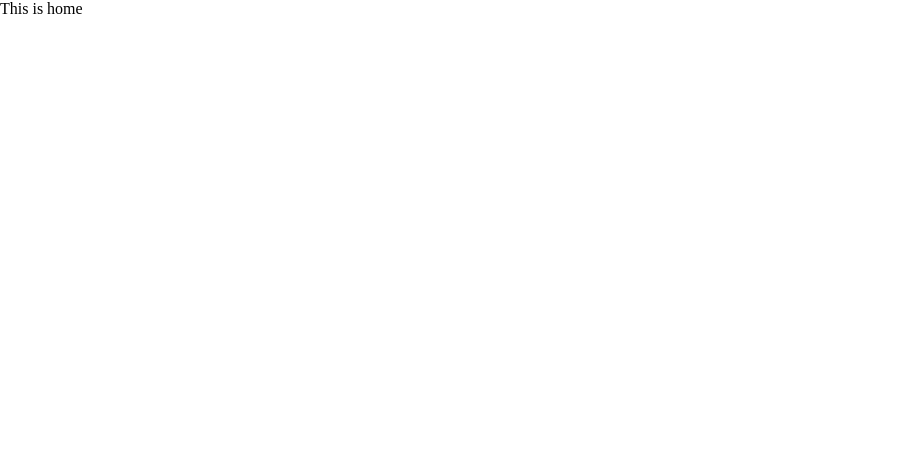
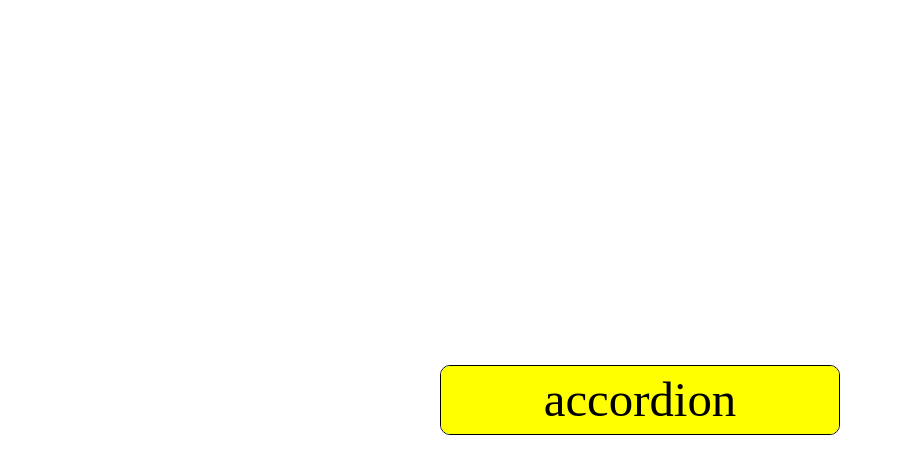
Before and after one commit to duglikespiano/25projectswithreact, a React (Create React App) app: page / in a window 1280 px wide. Shown: the top 474 px of the page, without its empty margins (0-903 px from the left). Built offline with nearby package versions, Linux system fonts and the light colour scheme.

Commit message:
ETC - HOME AND ROUTING ADDED

```diff
--- /dev/null
+++ b/src/components/0_home/Home.module.scss
@@ -0,0 +1,24 @@
+@use '../../reset.scss';
+
+.home {
+	display: flex;
+	width: 100%;
+	min-height: 100vh;
+	align-items: center;
+	justify-content: center;
+	font-size: 20rem;
+}
+
+.component {
+	display: flex;
+	width: 40rem;
+	height: 7rem;
+	justify-content: center;
+	align-items: center;
+	border: 1px solid black;
+	border-radius: 10px;
+	overflow: hidden;
+	&:nth-of-type(1) {
+		background-color: rgb(119, 255, 0);
+	}
+}
--- a/src/components/0_home/Home.tsx
+++ b/src/components/0_home/Home.tsx
@@ -1,3 +1,19 @@
+import { useState } from 'react';
+import { Link } from 'react-router-dom';
+import { componentsInfo } from './componentsInfo';
+import styles from './Home.module.scss';
+
 export default function Home() {
-	return <>This is home </>;
+	const [components, setComponents] = useState(componentsInfo);
+	return (
+		<div className={styles['home']}>
+			<ul className={styles['components']}>
+				{components.map((component) => (
+					<li className={styles['component']}>
+						<Link to={component.path}>{component.name}</Link>
+					</li>
+				))}
+			</ul>
+		</div>
+	);
 }
--- /dev/null
+++ b/src/components/0_home/componentsInfo.ts
@@ -0,0 +1,6 @@
+export const componentsInfo = [
+	{
+		name: 'accordion',
+		path: '/1_accordion',
+	},
+];
--- a/src/components/1_accordion/Accordion.module.scss
+++ b/src/components/1_accordion/Accordion.module.scss
@@ -1,12 +1,4 @@
-* {
-	padding: 0;
-	margin: 0;
-	box-sizing: border-box;
-}
-
-li {
-	list-style-type: none;
-}
+@use '../../reset.scss';
 
 .accordion {
 	display: flex;
--- /dev/null
+++ b/src/reset.scss
@@ -0,0 +1,144 @@
+/* http://meyerweb.com/eric/tools/css/reset/
+   v2.0 | 20110126
+   License: none (public domain)
+*/
+
+html,
+body,
+div,
+span,
+applet,
+object,
+iframe,
+h1,
+h2,
+h3,
+h4,
+h5,
+h6,
+p,
+blockquote,
+pre,
+a,
+abbr,
+acronym,
+address,
+big,
+cite,
+code,
+del,
+dfn,
+em,
+img,
+ins,
+kbd,
+q,
+s,
+samp,
+small,
+strike,
+strong,
+sub,
+sup,
+tt,
+var,
+b,
+u,
+i,
+center,
+dl,
+dt,
+dd,
+ol,
+ul,
+li,
+fieldset,
+form,
+label,
+legend,
+table,
+caption,
+tbody,
+tfoot,
+thead,
+tr,
+th,
+td,
+article,
+aside,
+canvas,
+details,
+embed,
+figure,
+figcaption,
+footer,
+header,
+hgroup,
+menu,
+nav,
+output,
+ruby,
+section,
+summary,
+time,
+mark,
+audio,
+video {
+	margin: 0;
+	padding: 0;
+	border: 0;
+	font-size: 100%;
+	font: inherit;
+	font-size: 62.5%;
+	vertical-align: baseline;
+}
+/* HTML5 display-role reset for older browsers */
+article,
+aside,
+details,
+figcaption,
+figure,
+footer,
+header,
+hgroup,
+menu,
+nav,
+section {
+	display: block;
+}
+body {
+	line-height: 1;
+}
+ol,
+ul {
+	list-style: none;
+}
+blockquote,
+q {
+	quotes: none;
+}
+blockquote:before,
+blockquote:after,
+q:before,
+q:after {
+	content: '';
+	content: none;
+}
+table {
+	border-collapse: collapse;
+	border-spacing: 0;
+}
+* {
+	box-sizing: border-box;
+}
+
+a {
+	display: flex;
+	width: 100%;
+	height: 100%;
+	justify-content: center;
+	align-items: center;
+	text-decoration: none;
+	color: inherit;
+	background-color: yellow;
+}
```
